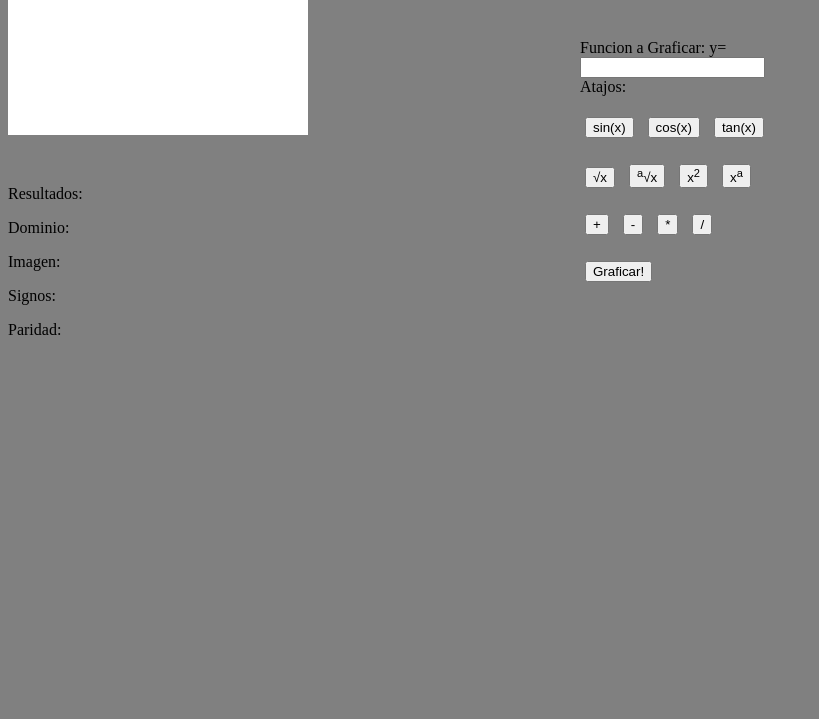
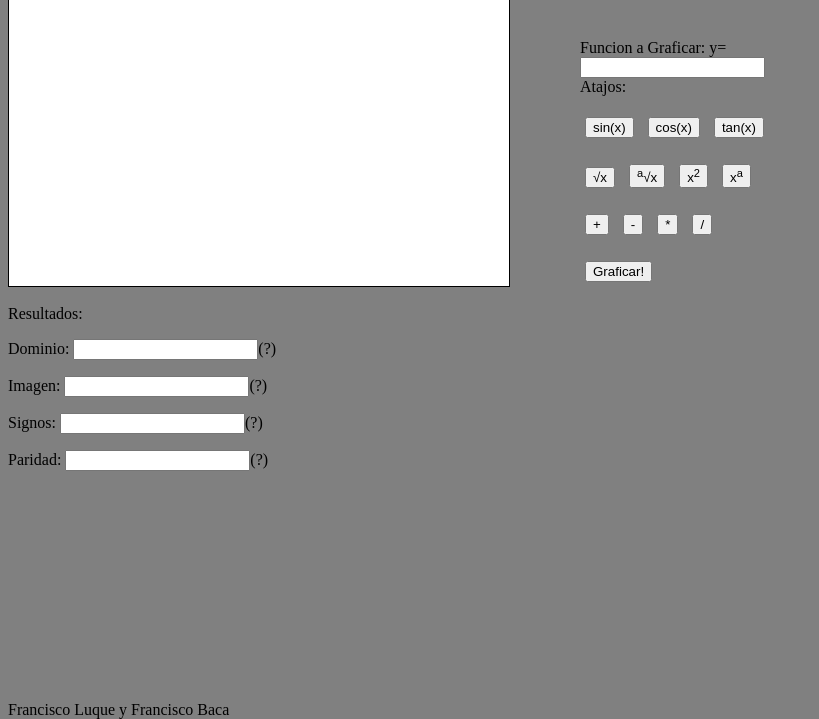
Before and after one commit to UCC-LabCompu2/proyectos2019-francisco-luque-y-francisco-baca, a plain HTML site: page pagina_principal.html in a window 1280 px wide. Shown: the part 81-800 px from the top of the page, without its empty margins (0-819 px from the left). Drawn offline with Linux system fonts and the light colour scheme.

Commit message:
se corrigieron cosas

```diff
--- a/pagina_principal.css
+++ b/pagina_principal.css
@@ -10,7 +10,7 @@ body{
 .relative2 {
     position: relative;
     width: 600px;
-    height: 200px;
+    height: 320px;
 }
 .absolute2 {
     position: absolute;
@@ -32,11 +32,16 @@ button{
 }
 
  .grafico{
-     width="500px";
-     height="300px";
-     style="border:1px solid #000000";
+     width: 500px;
+     height: 300px;
+     border:1px solid #000000;
      background-color: white;
  }
  .titulo1{
      column-count: 2;
  }
+
+ .creditos {
+     position: fixed;
+     bottom:0px;
+ }
--- a/pagina_principal.html
+++ b/pagina_principal.html
@@ -45,18 +45,19 @@
         Resultados:
         <div>
             <p>
-                Dominio:
+                Dominio: <input type="text" id="outputDominio">(?)
             </p>
             <p>
-                Imagen:
+                Imagen: <input type="text" id="outputImagen">(?)
             </p>
             <p>
-                Signos:
+                Signos: <input type="text" id="outputSigno">(?)
             </p>
             <p>
-                Paridad:
+                Paridad: <input type="text" id="outputParidad">(?)
             </p>
         </div>
     </div>
+<div class="creditos">Francisco Luque y Francisco Baca</div>
 </body>
 </html>
```
